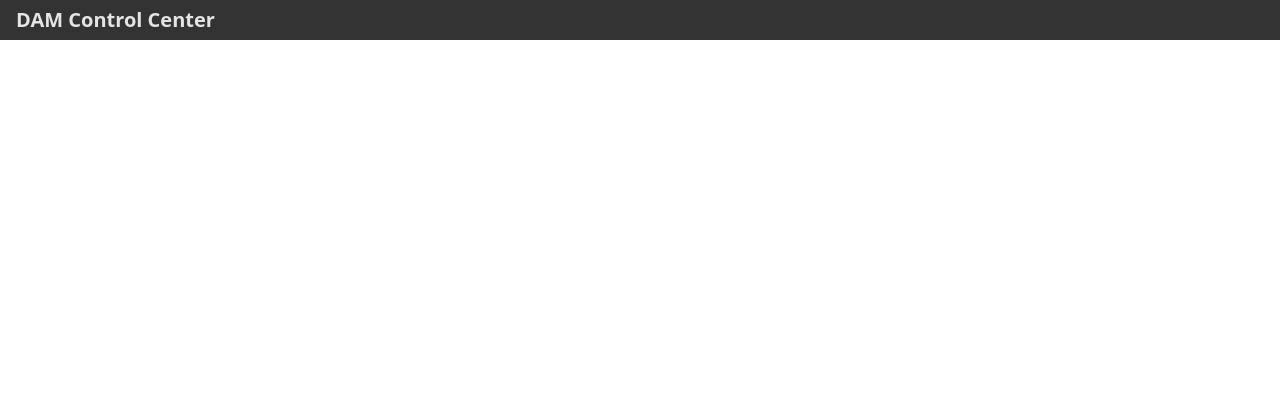
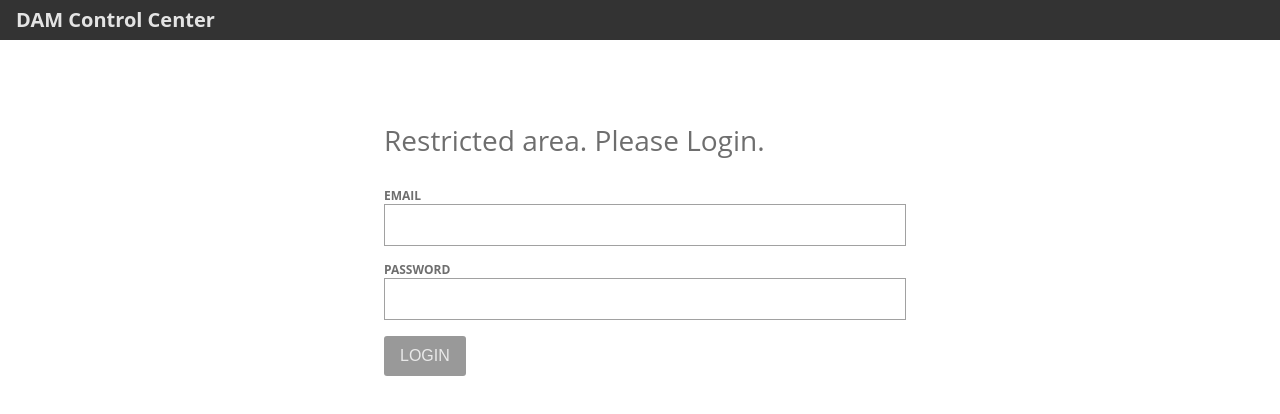
Before and after one commit to dimkharitonov/dam-app, a React (Create React App) app: page /login in a window 1280 px wide. Shown: the top 414 px of the page. Built offline with nearby package versions, Linux system fonts and the light colour scheme.

Commit message:
Login component and style

```diff
--- a/src/Routes.js
+++ b/src/Routes.js
@@ -1,8 +1,10 @@
 import React from 'react';
 import { Route, Switch } from 'react-router-dom';
 import Home from './containers/Home';
+import Login from './containers/Login';
 
 export default () =>
   <Switch>
     <Route path="/" exact component={Home} />
+    <Route path="/login" exact component={Login} />
   </Switch>;
--- /dev/null
+++ b/src/containers/Login.css
@@ -0,0 +1,53 @@
+.Login {
+  width: 40%;
+  margin: 10vh auto;
+}
+
+.Login p {
+  font-size: 1.75rem;
+  line-height: 2.5rem;
+  color: rgba(0,0,0,0.57);
+}
+.form-field {
+  width: 100%;
+  margin: 1rem 0;
+}
+
+.form-field label {
+  display: block;
+  font-size: 0.75rem;
+  font-weight: 700;
+  text-transform: uppercase;
+  color: rgba(0,0,0,0.57);
+  line-height: 1rem;
+}
+
+.form-field input {
+  width: 100%;
+  font-size: 1.25rem;
+  color: rgba(0,0,0,0.87);
+  height: 2rem;
+  padding: 0.25rem;
+  line-height: 1.5rem;
+  border: solid 1px rgba(0,0,0,0.37);
+}
+
+.form-field input:focus {
+  border: solid 1px rgba(0,0,255,0.57);
+}
+
+input[type="submit" i] {
+  font-size: 1rem;
+  line-height: 1.5rem;
+  padding: 0.5rem 1rem;
+  background-color: blue;
+  color: #FFF;
+  text-transform: uppercase;
+  border: none;
+  border-radius: 3px;
+}
+
+input[type="submit" i]:disabled {
+  background-color: #999;
+  color: rgba(255,255,255,0.79);
+}
--- /dev/null
+++ b/src/containers/Login.js
@@ -0,0 +1,66 @@
+import React, { Component } from 'react';
+import './Login.css';
+
+export default class Login extends Component {
+  constructor(props) {
+    super(props);
+
+    this.state = {
+      email: '',
+      password: ''
+    };
+  }
+
+  validateForm() {
+    console.log(`validate form ${this.state.email.length} && ${this.state.password.length}`);
+    return this.state.email.length > 0 && this.state.password.length > 0;
+  }
+
+  handleChange = event => {
+    console.log( `set ${event.target.id} to ${event.target.value}`);
+    this.setState(
+      {[event.target.id]: event.target.value}
+    );
+  };
+
+  handleSubmit = event => {
+    console.log('Submit login form event');
+    event.preventDefault();
+  };
+
+  render() {
+    return(
+      <div className="Login">
+        <p>
+          Restricted area. Please Login.
+        </p>
+        <form onSubmit={this.handleSubmit}>
+          <div className="form-field">
+            <label htmlFor="email-field">Email</label>
+            <input
+              id="email"
+              name="email"
+              type="text"
+              onChange={this.handleChange}
+            />
+          </div>
+
+          <div className="form-field">
+            <label htmlFor="password-field">Password</label>
+            <input
+              id="password"
+              name="password"
+              type="password"
+              onChange={this.handleChange}
+            />
+          </div>
+
+          <input
+            type="submit"
+            disabled={!this.validateForm()}
+            value="Login"/>
+        </form>
+      </div>
+    );
+  }
+}
```
Also changed, not shown: 1 other file (tests, documents, lock files or other folders).
